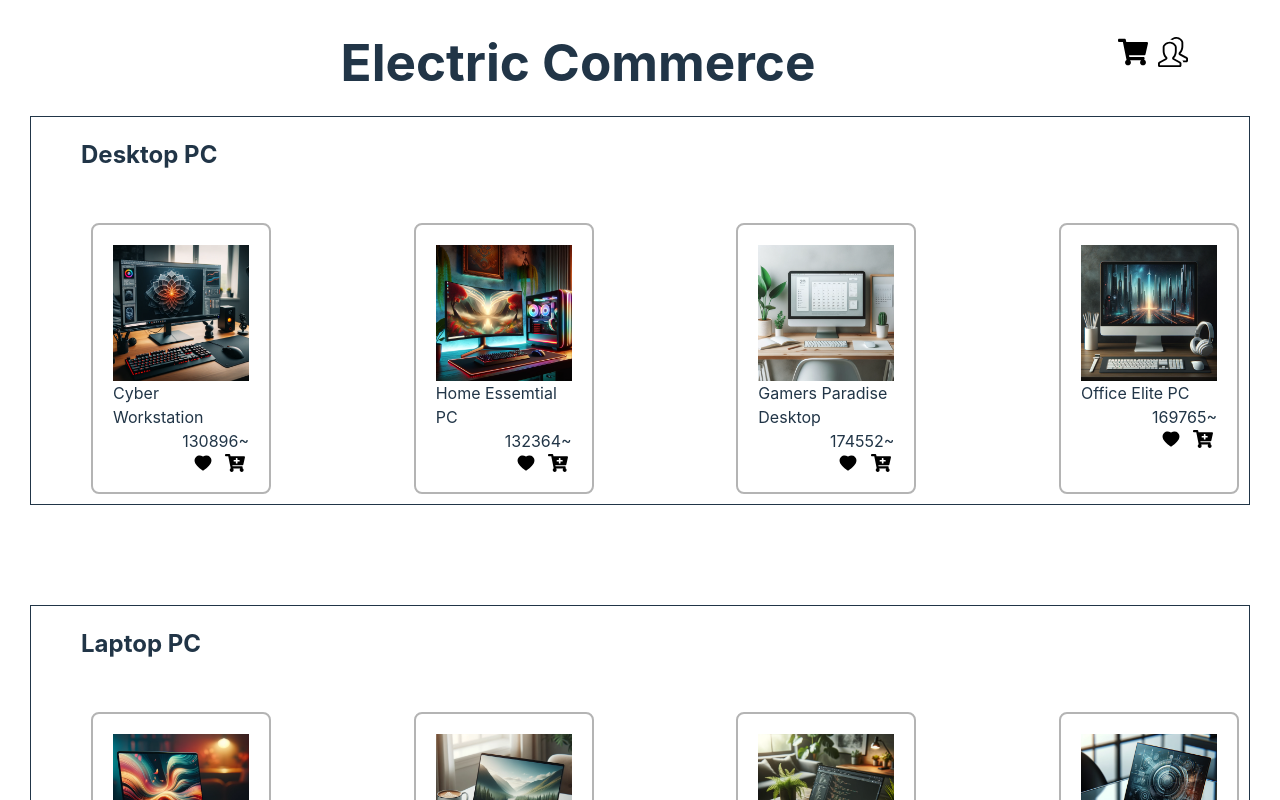
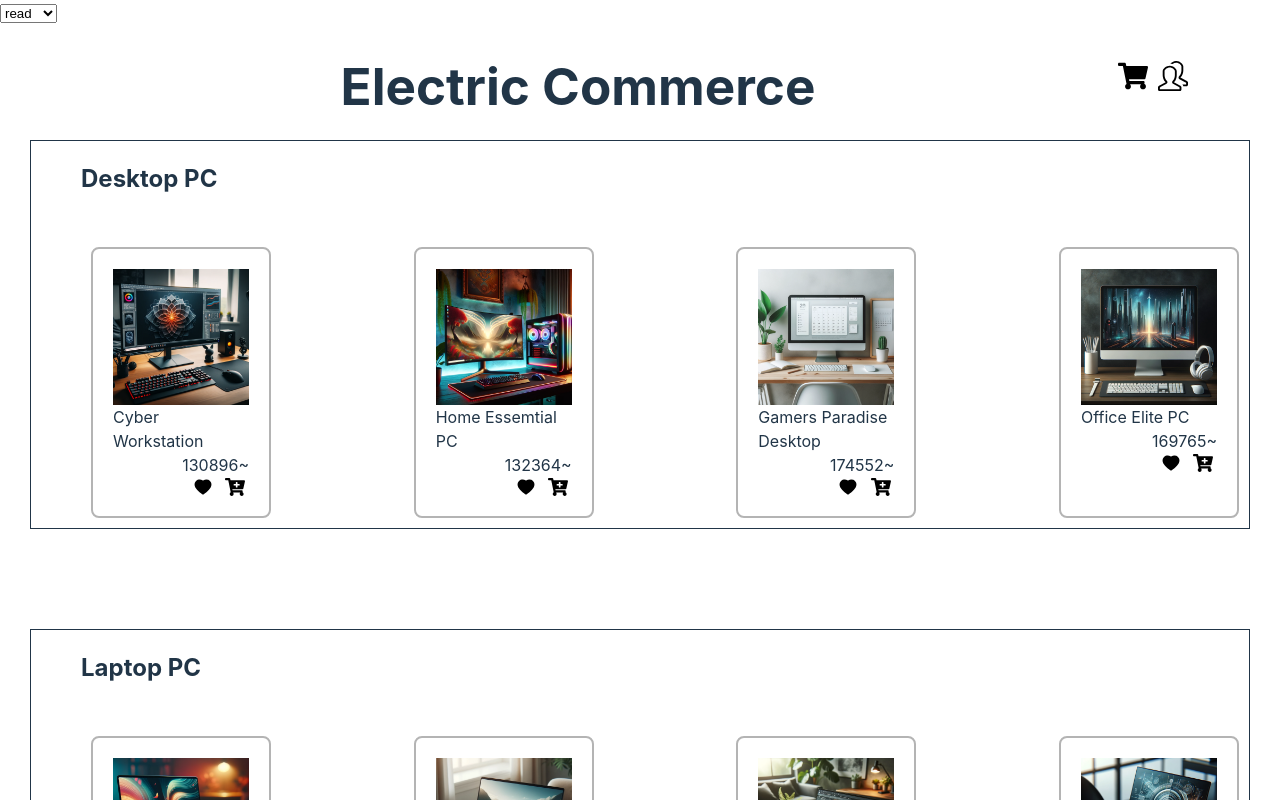
Before and after one commit to kip2/E-Commerce-Site-React, a React (Vite) app in the folder app/: page / in a window 1280 px wide. Shown: the top 800 px of the page. Built offline with nearby package versions, Linux system fonts and the light colour scheme.

Commit message:
PulldownMenuの雛形

```diff
--- /dev/null
+++ b/app/src/components/atoms/PulldownMenu.tsx
@@ -0,0 +1,16 @@
+const menus = ["read", "blue", "green"]
+
+const PulldownMenu = () => {
+    return (
+        <>
+            <select>
+                {menus.map((menu) => {
+                    return <option key={menu}>{menu}</option>
+                })}
+            </select>
+        </>
+    )
+
+}
+
+export default PulldownMenu
--- a/app/src/main.tsx
+++ b/app/src/main.tsx
@@ -3,9 +3,11 @@ import ReactDOM from 'react-dom/client'
 import './index.css'
 import 'sanitize.css'
 import ProductPage from './pages/ProductPage'
+import PulldownMenu from './components/atoms/PulldownMenu'
 
 ReactDOM.createRoot(document.getElementById('root')!).render(
   <React.StrictMode>
+    <PulldownMenu/>
     <ProductPage />
   </React.StrictMode>,
 )
```
